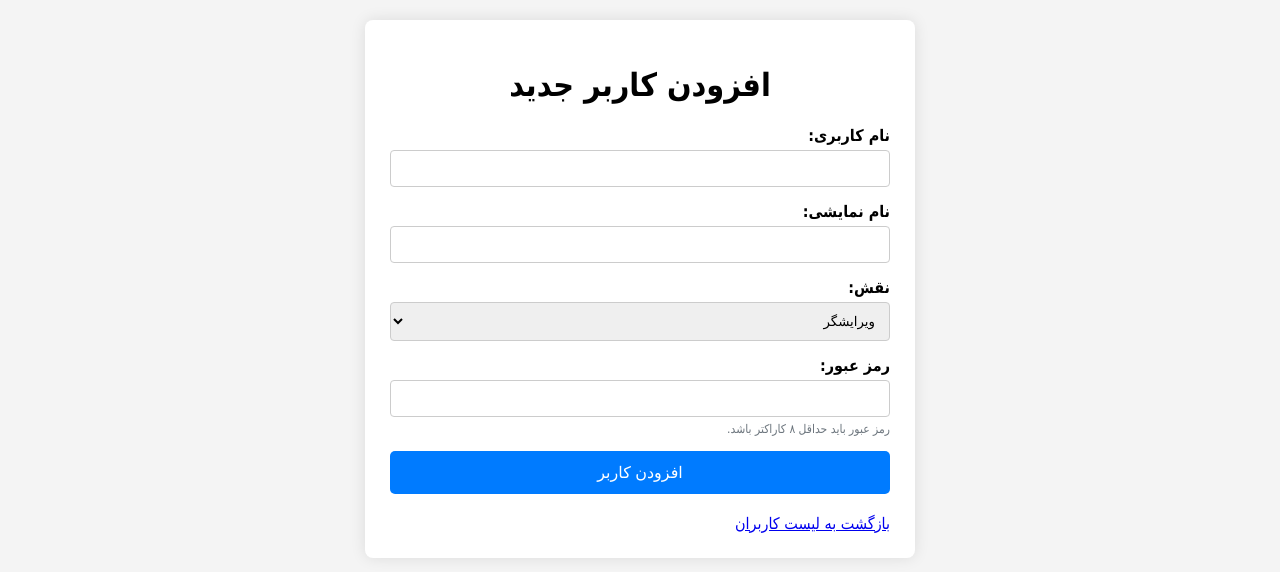
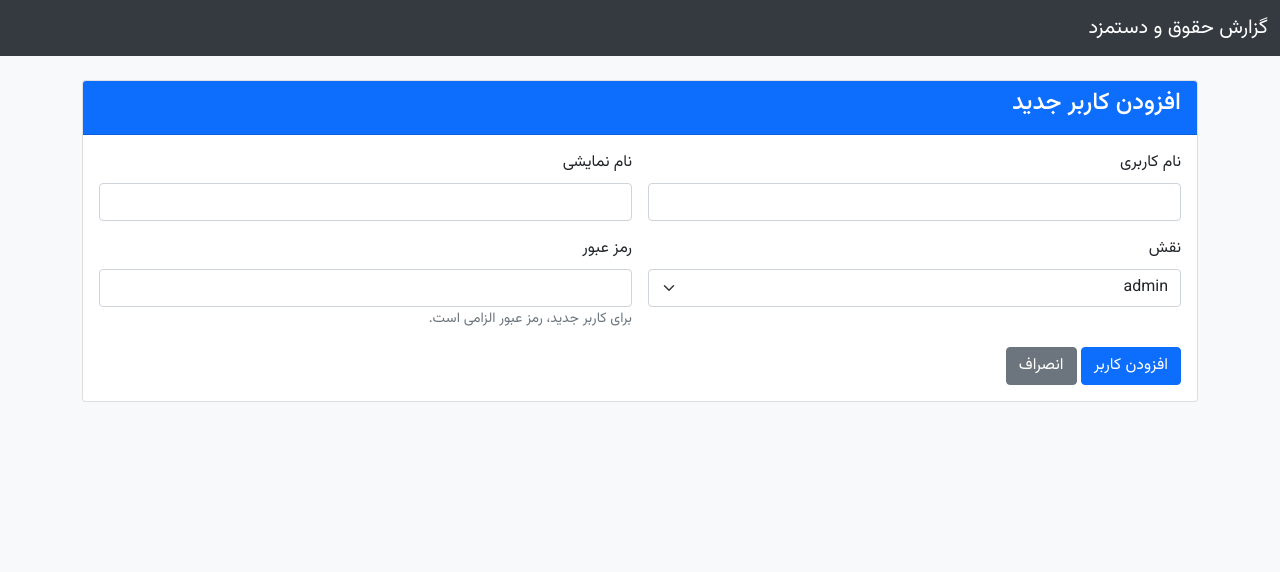
Before and after one commit to mortezaha/salary-reports, a Flask app: page /add_user in a window 1280 px wide. Shown: the top 572 px of the page. Run offline with Flask 3, Linux system fonts and the light colour scheme; the visitor is signed in with stand-in values (Sample User, id 1); parts of the project's set-up code (start-up, migrations or seed data) failed here and were passed over.

Commit message:
Fix user management, unit dropdown, and arrears report form

```diff
--- a/templates/user_form.html
+++ b/templates/user_form.html
@@ -2,55 +2,69 @@
 <html lang="fa" dir="rtl">
 <head>
     <meta charset="UTF-8">
+    <meta name="viewport" content="width=device-width, initial-scale=1.0">
+    <link rel="icon" href="{{ url_for('static', filename='favicon.ico') }}" type="image/x-icon">
     <title>{% if user %}ویرایش کاربر{% else %}افزودن کاربر جدید{% endif %}</title>
+    <link rel="preconnect" href="https://fonts.googleapis.com">
+    <link rel="preconnect" href="https://fonts.gstatic.com" crossorigin>
+    <link href="https://fonts.googleapis.com/css2?family=Vazirmatn:wght@300;400;500;700&display=swap" rel="stylesheet">
+    <link href="https://cdn.jsdelivr.net/npm/bootstrap@5.1.3/dist/css/bootstrap.rtl.min.css" rel="stylesheet">
     <style>
-        body { font-family: 'Tahoma', sans-serif; margin: 20px; background-color: #f4f4f4; }
-        .form-container { max-width: 500px; margin: 20px auto; padding: 25px; background-color: #fff; border-radius: 8px; box-shadow: 0 0 15px rgba(0,0,0,0.1); }
-        .form-group { margin-bottom: 15px; }
-        label { display: block; margin-bottom: 5px; font-weight: bold; }
-        input[type="text"], input[type="password"], select { width: 100%; padding: 10px; border: 1px solid #ccc; border-radius: 4px; box-sizing: border-box; }
-        .submit-btn { width: 100%; background-color: #007bff; color: white; padding: 12px; border: none; border-radius: 5px; cursor: pointer; font-size: 16px; }
-        .submit-btn:hover { background-color: #0056b3; }
-        .password-hint { font-size: 12px; color: #6c757d; margin-top: 5px; }
+        body { font-family: 'Vazirmatn', sans-serif; background-color: #f8f9fa; }
+        .navbar { background-color: #343a40; }
+        .card-header { background-color: #0d6efd; color: white; }
     </style>
 </head>
 <body>
-    <div class="form-container">
-        <h1 style="text-align: center;">{% if user %}ویرایش کاربر{% else %}افزودن کاربر جدید{% endif %}</h1>
-        <form action="{{ url_for('submit_user') }}" method="post">
-            <!-- اگر در حالت ویرایش هستیم، آیدی کاربر را به صورت مخفی ارسال می‌کنیم -->
+    <nav class="navbar navbar-expand-lg navbar-dark">
+        <div class="container-fluid">
+            <a class="navbar-brand" href="{{ url_for('index') }}">گزارش حقوق و دستمزد</a>
+        </div>
+    </nav>
+
+    <div class="container mt-4">
+        <div class="card">
+            <div class="card-header">
+                <h4>{% if user %}ویرایش کاربر: {{ user.display_name }}{% else %}افزودن کاربر جدید{% endif %}</h4>
+            </div>
+            <div class="card-body">
+                <form method="POST">
                     {% if user %}
                     <input type="hidden" name="user_id" value="{{ user.id }}">
                     {% endif %}
-
-            <div class="form-group">
-                <label for="username">نام کاربری:</label>
-                <input type="text" id="username" name="username" value="{{ user.username if user else '' }}" required>
+                    <div class="row g-3">
+                        <div class="col-md-6">
+                            <label for="username" class="form-label">نام کاربری</label>
+                            <input type="text" class="form-control" id="username" name="username" value="{% if user %}{{ user.username }}{% endif %}" required>
                         </div>
-            <div class="form-group">
-                <label for="display_name">نام نمایشی:</label>
-                <input type="text" id="display_name" name="display_name" value="{{ user.display_name if user else '' }}" required>
+                        <div class="col-md-6">
+                            <label for="display_name" class="form-label">نام نمایشی</label>
+                            <input type="text" class="form-control" id="display_name" name="display_name" value="{% if user %}{{ user.display_name }}{% endif %}" required>
                         </div>
-            <div class="form-group">
-                <label for="role">نقش:</label>
-                <select name="role" id="role" required>
-                    <option value="editor" {% if not user or user.role == 'editor' %}selected{% endif %}>ویرایشگر</option>
-                    <option value="viewer" {% if user and user.role == 'viewer' %}selected{% endif %}>بیننده</option>
-                    <option value="admin" {% if user and user.role == 'admin' %}selected{% endif %}>ادمین</option>
+                        <div class="col-md-6">
+                            <label for="role" class="form-label">نقش</label>
+                            <select name="role" id="role" class="form-select" required>
+                                {% for role in roles %}
+                                    <option value="{{ role }}" {% if user and user.role == role %}selected{% endif %}>{{ role }}</option>
+                                {% endfor %}
                             </select>
                         </div>
-            <div class="form-group">
-                <label for="password">رمز عبور:</label>
-                <input type="password" id="password" name="password">
-                {% if user %}
-                <p class="password-hint">برای تغییر رمز عبور، مقدار جدید را وارد کنید. در غیر این صورت، رمز فعلی بدون تغییر باقی می‌ماند.</p>
-                {% else %}
-                <p class="password-hint">رمز عبور باید حداقل ۸ کاراکتر باشد.</p>
-                {% endif %}
+                        <div class="col-md-6">
+                            <label for="password" class="form-label">رمز عبور</label>
+                            <input type="password" class="form-control" id="password" name="password" {% if not user %}required{% endif %}>
+                            <small class="form-text text-muted">
+                                {% if user %}اگر این فیلد را خالی بگذارید، رمز عبور فعلی تغییر نخواهد کرد.{% else %}برای کاربر جدید، رمز عبور الزامی است.{% endif %}
+                            </small>
                         </div>
-            <button type="submit" class="submit-btn">{% if user %}ویرایش کاربر{% else %}افزودن کاربر{% endif %}</button>
+                        <div class="col-12">
+                            <button type="submit" class="btn btn-primary">{% if user %}ویرایش کاربر{% else %}افزودن کاربر{% endif %}</button>
+                            <a href="{{ url_for('manage_users') }}" class="btn btn-secondary">انصراف</a>
+                        </div>
+                    </div>
                 </form>
-        <a href="{{ url_for('manage_users') }}" style="margin-top: 20px; display: inline-block;">بازگشت به لیست کاربران</a>
             </div>
+        </div>
+    </div>
+    <script src="https://cdn.jsdelivr.net/npm/bootstrap@5.1.3/dist/js/bootstrap.bundle.min.js"></script>
 </body>
 </html>
```
Also changed, not shown: templates/templatesmanage_users.html (added). Lines whose indentation alone changed are shown as unchanged.
